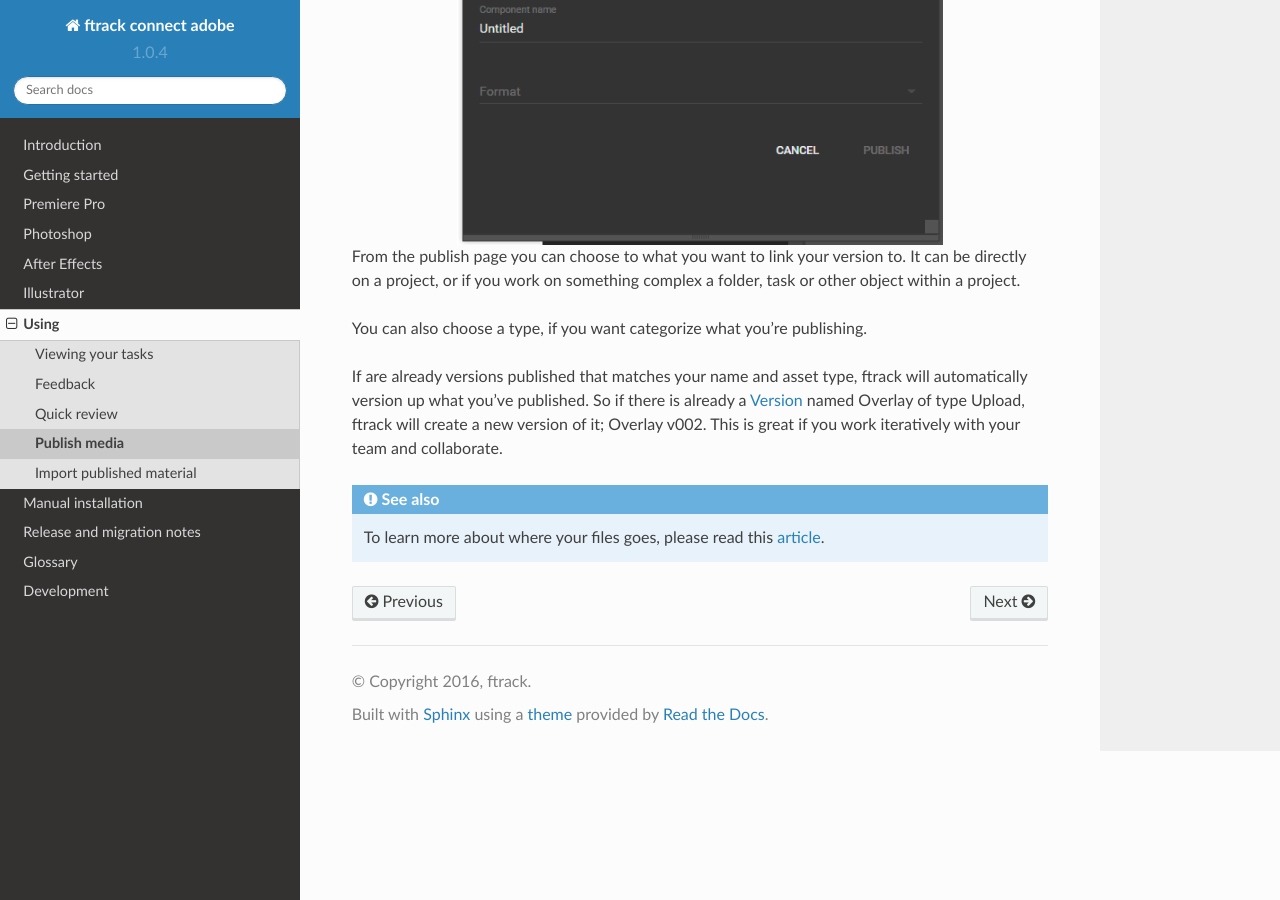
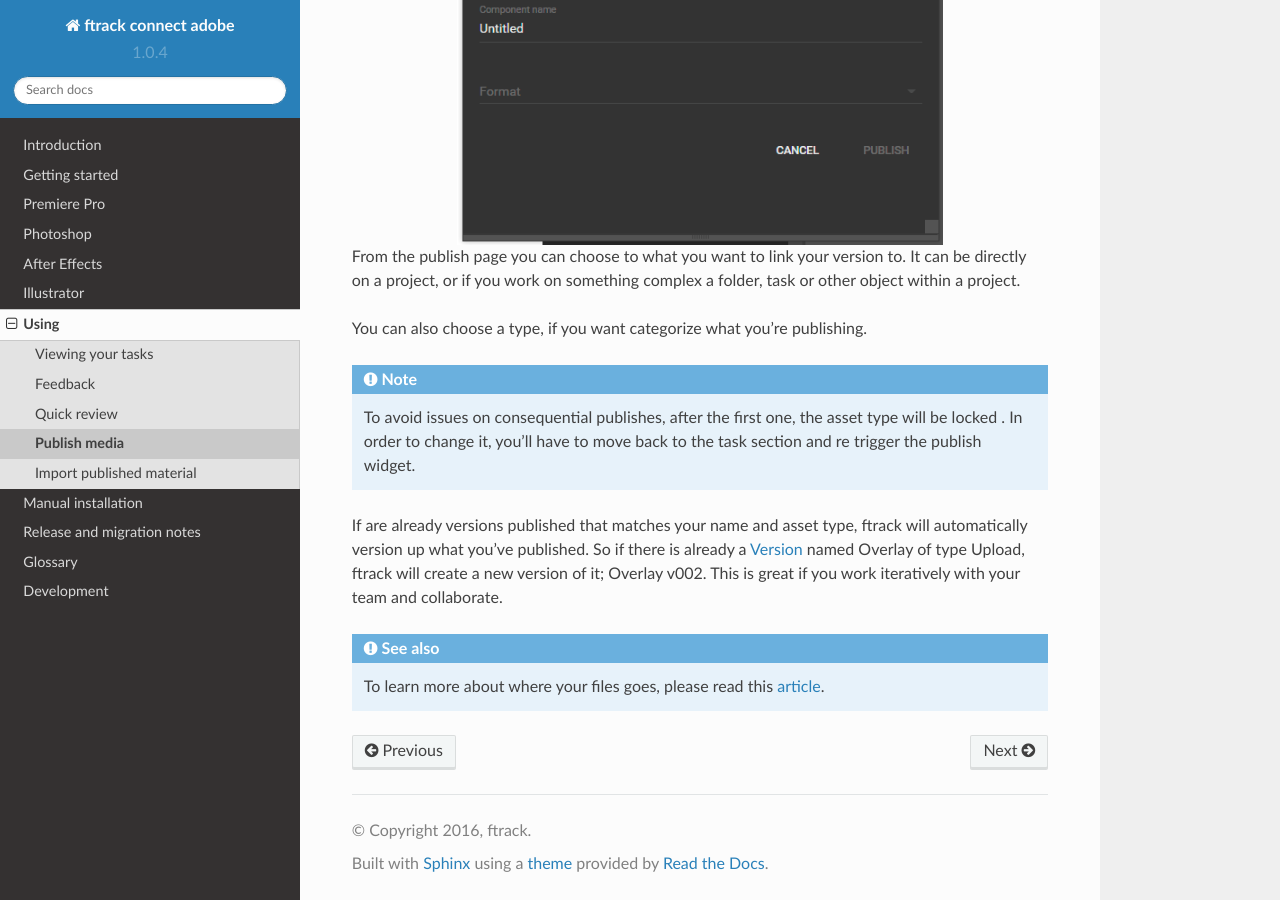
Before and after one commit to ftrackhq/ftrack-connect-spark-adobe, a Sphinx documentation site: the page built from doc/using/publish.rst, in a window 1280 px wide and 900 px high, scrolled down 639 px. Built offline with Sphinx 7.4.7 and the Read the Docs theme 2.0.0, drawn with Linux system fonts in a browser that asks for light colours.

Commit message:
add note about type lock

```diff
--- a/doc/using/publish.rst
+++ b/doc/using/publish.rst
@@ -25,6 +25,12 @@ task or other object within a project.
 
 You can also choose a type, if you want categorize what you're publishing.
 
+.. note::
+
+    To avoid issues on consequential publishes, after the first one, the asset type will be locked .
+    In order to change it, you'll have to move back to the task section and re trigger the publish widget.
+
+
 If are already versions published that matches your name and asset type, ftrack
 will automatically version up what you've published. So if there is already a
 :term:`Version <asset version>` named Overlay of type Upload, ftrack will create
```
